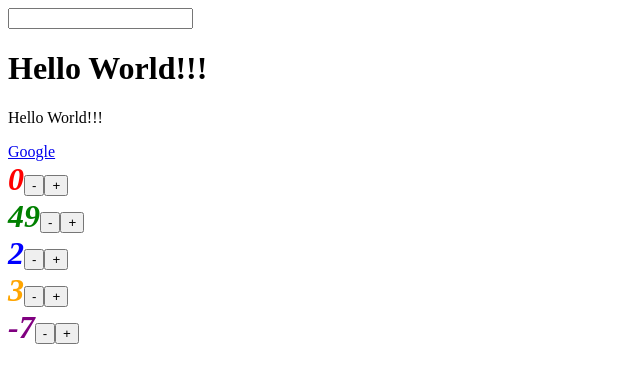
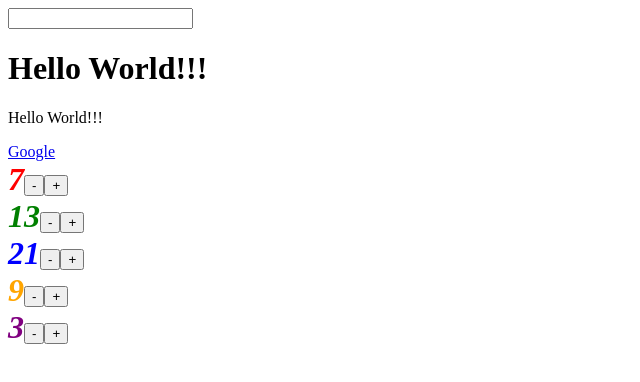
Before and after one commit to dzarezenko/beetroot2-examples, a Vue app: page / in a window 1280 px wide. Shown: the top 382 px of the page, without its empty margins (0-640 px from the left). Built offline with nearby package versions, Linux system fonts and the light colour scheme.

Commit message:
Loops example

```diff
--- a/src/App.vue
+++ b/src/App.vue
@@ -5,15 +5,8 @@
 
   <div v-html="link"></div>
 
-  <Counter color="cl-red" />
+  <Counter v-for="i in colors.length" :key="i" :color="`cl-${colors[i-1]}`" :counter="counters[i-1]" />
 
-  <Counter color="cl-green" :counter="initialValue" />
-
-  <Counter color="cl-blue" counter="2" />
-
-  <Counter color="cl-orange" counter="3" />
-
-  <Counter color="cl-purple" counter="-7" />
 </template>
 
 <script>
@@ -27,6 +20,9 @@ export default {
     return {
       message: "Hello World!!!",
       link: `<a href="http://www.google.com">Google</a>`,
+
+      colors: ["red", "green", "blue", "orange", "purple"],
+      counters: [7, 13, 21, 9, 3]
     }
   },
   methods: {
```
